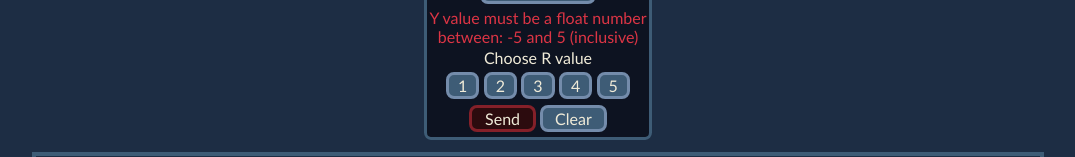
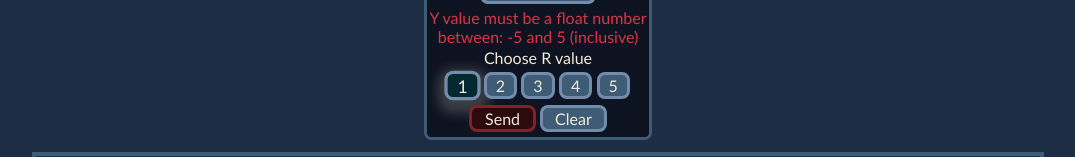
Before and after one commit to SoCloseToHeaven/itmo_web_ajax, a React app: page / in a window 1280 px wide. Shown: the part 654-811 px from the top of the page, without its empty margins (102-1177 px from the left). Built offline with nearby package versions, Linux system fonts and the light colour scheme.

Commit message:
add current r value button effect

```diff
--- a/src/components/Form.tsx
+++ b/src/components/Form.tsx
@@ -18,6 +18,7 @@ export const Form : React.FC<FormProps> = ({x, y, r, setX, setY, setR, sendPoint
     const [yText, setYText] = useState<string>('');
 
     const sendButtonRef = useRef<HTMLButtonElement>(null);
+
 
     useEffect(() => {
         if (
@@ -81,11 +82,11 @@ export const Form : React.FC<FormProps> = ({x, y, r, setX, setY, setR, sendPoint
                     Constants.R_BUTTON_VALUES.map((value : number) => {
                         return (
                             <button
-                                className='r-button-group'
                                 name='r'
                                 value={value}
                                 type='button'
                                 onClick={(e) => setR(value)}
+                                className={value === r ? 'r-button-group r-button-current' : 'r-button-group'}
                             >
                                 {value}
                             </button>
--- a/src/index.css
+++ b/src/index.css
@@ -99,6 +99,12 @@ body {
     width: 15%;
 }
 
+.r-button-current {
+        transform: scale(1.1);
+        background-color: #032830 !important;
+        box-shadow: 1px 5px 11px 7px rgba(240, 235, 216, .2);
+}
+
 .send-clear-button-group {
     width: 30%;
 }
```
